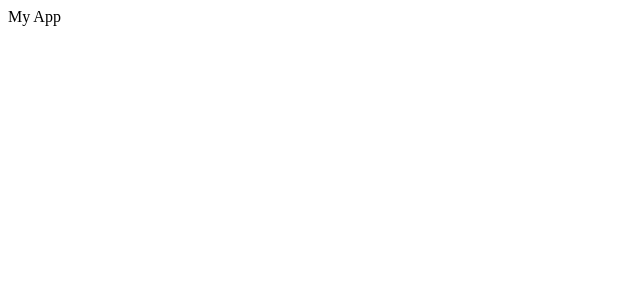
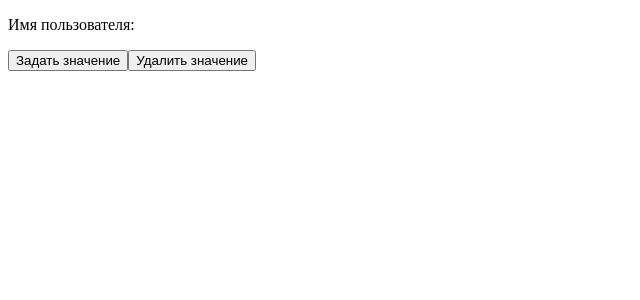
Before and after one commit to KoDanny/ResultUniversity, a React app: page / in a window 1280 px wide. Shown: the top 300 px of the page, without its empty margins (0-640 px from the left). Built offline with nearby package versions, Linux system fonts and the light colour scheme.

Commit message:
feat: Модуль 4 / Урок 3 / Задание 2

```diff
--- a/src/App.tsx
+++ b/src/App.tsx
@@ -1,3 +1,14 @@
+import { useLocalStorage } from './hooks';
+
 export function App() {
-	return <div>My App</div>;
+	const [value, { setItem, removeItem }] = useLocalStorage('user-name');
+	return (
+		<div>
+			<p>Имя пользователя: {value}</p>
+			<div>
+				<button onClick={() => setItem('Denis')}>Задать значение</button>
+				<button onClick={() => removeItem()}>Удалить значение</button>
+			</div>
+		</div>
+	);
 }
--- /dev/null
+++ b/src/hooks/index.ts
@@ -0,0 +1 @@
+export * from './useLocalStorage';
--- /dev/null
+++ b/src/hooks/useLocalStorage.ts
@@ -0,0 +1,21 @@
+import { useState } from 'react';
+import type {
+	LocalStorageReturnValue,
+	LocalStorageSetValue,
+	UseLocalStorage,
+} from '../types';
+
+export const useLocalStorage: UseLocalStorage = (key: LocalStorageSetValue) => {
+	const [value, setValue] = useState<LocalStorageReturnValue>(null);
+
+	function setItem(newValue: LocalStorageSetValue) {
+		localStorage.setItem(key, newValue);
+		setValue(newValue);
+	}
+
+	function removeItem() {
+		localStorage.removeItem(key);
+		setValue(null);
+	}
+	return [value, { setItem, removeItem }];
+};
--- /dev/null
+++ b/src/types/index.ts
@@ -0,0 +1 @@
+export * from './useLocalStorage.types';
```
Also changed, not shown: src/types/useLocalStorage.types.ts (added, +10 -0 lines).
